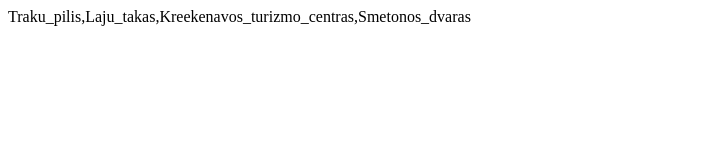
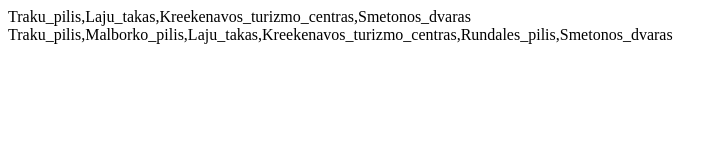
Before and after one commit to RaimondaRutk/PRAKTIKA, a website: page index2.html in a window 1280 px wide. Shown: the whole page, without its empty margins (0-727 px from the left). Drawn offline with Linux system fonts and the light colour scheme.

Commit message:
Sesto sestas

```diff
--- a/index2.html
+++ b/index2.html
@@ -7,6 +7,7 @@
   </head>
   <body>
     <div id="app"></div>
+    <div id="beSkaiciu"></div>
     <script src="./js/app.js"></script>
   </body>
 </html>
--- a/js/app.js
+++ b/js/app.js
@@ -7,7 +7,7 @@ var sum = addNumbers(10, 15);
 document.getElementById('app')?.append('Sum of the two numbers is : ' + sum);
 console.log('Sum of the two numbers is: ' + sum);
 */
-var _a;
+var _a, _b;
 var tourism = [
     '1',
     'Traku_pilis',
@@ -27,5 +27,19 @@ var Template = [
     'Kreekenavos_turizmo_centras',
     'Smetonos_dvaras',
 ];
+var arrayWithoutNumbers = function (tourism) {
+    var i = 0;
+    while (i < tourism.length) {
+        if (!!Number(tourism[i])) {
+            tourism.splice(i, 1);
+        }
+        else {
+            i++;
+        }
+    }
+    return tourism;
+};
 var result = getLithuaniaPlaces(tourism, Template);
+var noNumbers = arrayWithoutNumbers(tourism);
 (_a = document.getElementById('app')) === null || _a === void 0 ? void 0 : _a.append(result.toString());
+(_b = document.getElementById('beSkaiciu')) === null || _b === void 0 ? void 0 : _b.append(noNumbers.toString());
```
Also changed, not shown: app.ts (+14 -0 lines).
